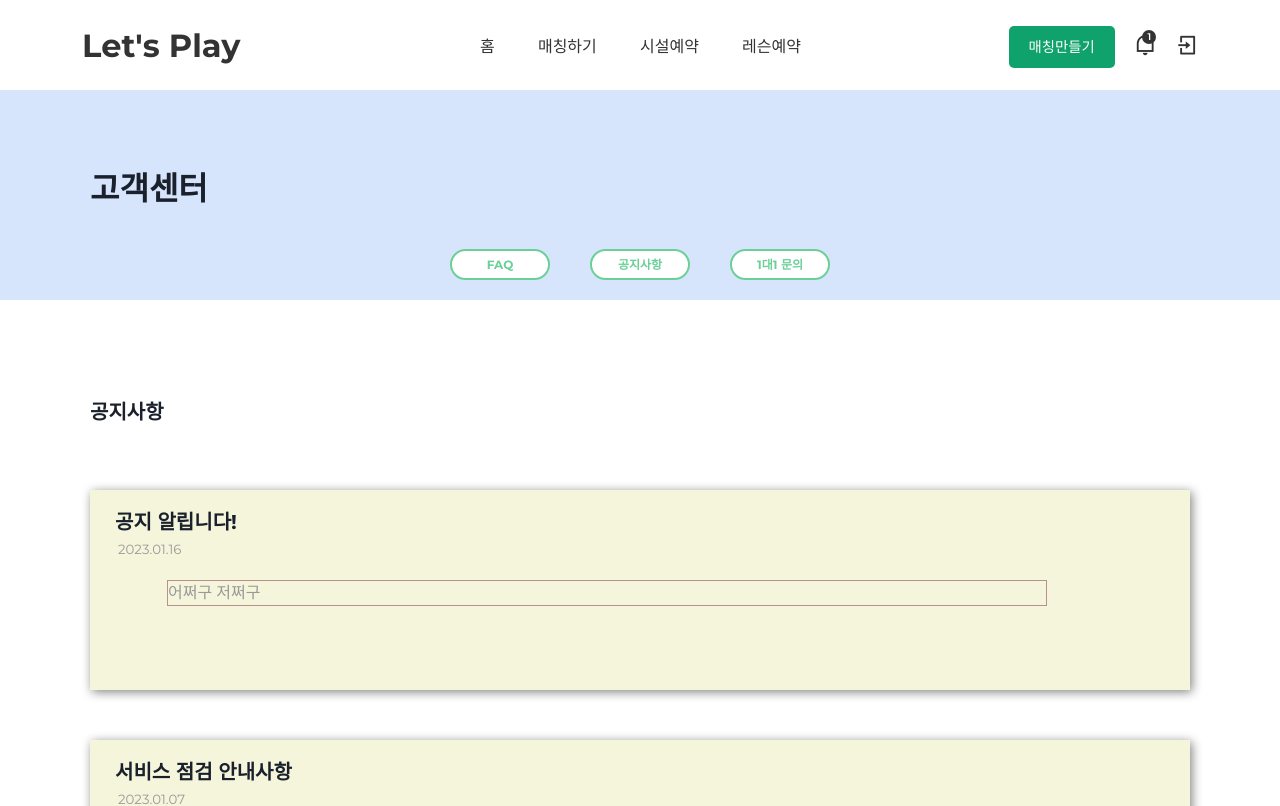
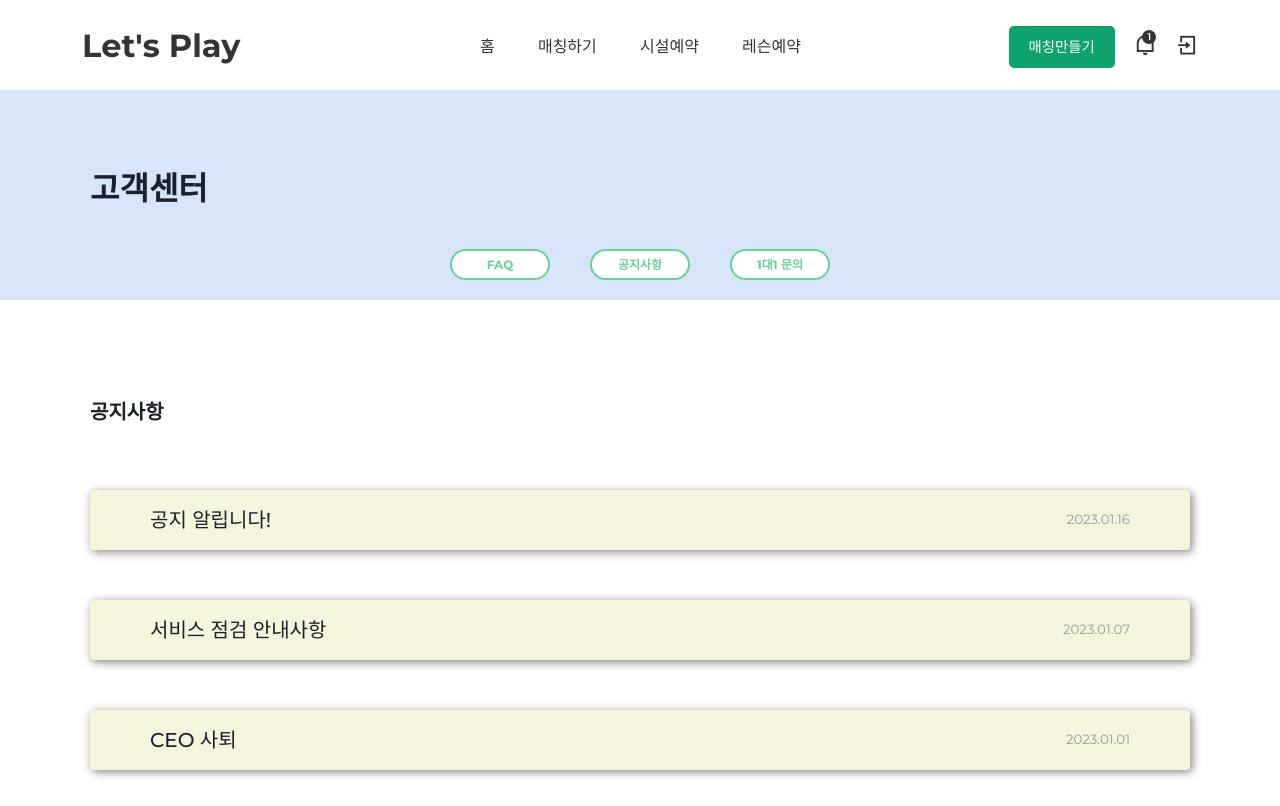
Before and after one commit to MultiFront/Front_End, a React (Create React App) app: page /notice in a window 1280 px wide. Shown: the top 806 px of the page. Built offline with nearby package versions, Linux system fonts and the light colour scheme.

Commit message:
during nait

```diff
--- a/src/components/Header/Header.jsx
+++ b/src/components/Header/Header.jsx
@@ -82,7 +82,7 @@ const Header = () => {
                 <div className="nav__icons">
 
                   <motion.span whileTap= {{ scale: 1.2 }}>
-                    <Link to=''><span className='btn01'>매칭만들기</span></Link>
+                    <Link to='registration'><span className='btn01'>매칭만들기</span></Link>
                   </motion.span>
                   <motion.div whileTap= {{ scale: 1.2 }} className='alarm' onClick={ToggleAlarmAction}>
                     <span  className="fav__icon">
--- a/src/components/UI/NoticeMain.jsx
+++ b/src/components/UI/NoticeMain.jsx
@@ -1,13 +1,17 @@
 import React from 'react';
+import { Link } from 'react-router-dom';
 // import '../styles/notice.css';
 
 function NoticeMain(props) {
   return (
+    <Link to='/askboard'>
     <div className='notice'>
+      <div>
       <h5>{props.title}</h5>
       <p className='noticeDate'>{props.date}</p>
-      <p>{props.content}</p>
+      </div>
     </div>
+    </Link>
   );
 }
 
--- a/src/components/UI/PersonalMain.jsx
+++ b/src/components/UI/PersonalMain.jsx
@@ -1,12 +1,11 @@
 import React from 'react'
 import SmallBtn from './SmallBtn'
 import { Link } from 'react-router-dom'
-// import '../MyReact/Front_End/src/styles/Personal.css'
 
 function PersonalMain(props) {
   return (
+    <Link to='/privateask'>
     <div className='Bundle'>
-    <Link to='/askboard'>
       <span className='titleSection'>
       <span className='FirstSection'>
       <SmallBtn color={props.color} text={props.text}/>
@@ -18,8 +17,8 @@ function PersonalMain(props) {
         <span>{props.date}</span>
         </span>
       </span>
-      </Link>
     </div>
+    </Link>
   )
 }
 
--- /dev/null
+++ b/src/components/UI/PrivateAsk.jsx
@@ -0,0 +1,11 @@
+import React from 'react'
+
+function PrivateAsk() {
+  return (
+    <div>
+      Hello!
+    </div>
+  )
+}
+
+export default PrivateAsk
--- a/src/pages/Notice.jsx
+++ b/src/pages/Notice.jsx
@@ -15,6 +15,10 @@ function Notice() {
           <NoticeMain title='CEO 사퇴' date='2023.01.01' content='어쩌구 저쩌구' />
           <NoticeMain title='이벤트 안내' date='2022.12.31' content='어쩌구 저쩌구' />
           <NoticeMain title='시설 업데이트' date='2014.04.19' content='어쩌구 저쩌구' />
+          <NoticeMain title='CEO 사퇴' date='2023.01.01' content='어쩌구 저쩌구' />
+          <NoticeMain title='CEO 사퇴' date='2023.01.01' content='어쩌구 저쩌구' />
+          <NoticeMain title='CEO 사퇴' date='2023.01.01' content='어쩌구 저쩌구' />
+          <NoticeMain title='CEO 사퇴' date='2023.01.01' content='어쩌구 저쩌구' />
         </div>
       </div>
     </div>
--- /dev/null
+++ b/src/pages/Registration.jsx
@@ -0,0 +1,11 @@
+import React from 'react'
+
+function Registration() {
+  return (
+    <div>
+      Hello World!
+    </div>
+  )
+}
+
+export default Registration
--- a/src/routers/Routers.js
+++ b/src/routers/Routers.js
@@ -17,6 +17,8 @@ import Personal from '../pages/Personal';
 import Mypage from '../pages/mypage';
 import AskBoard from '../components/UI/AskBoard';
 import WriteArticle from '../components/UI/WriteArticle';
+import Registration from '../pages/Registration';
+import PrivateAsk from '../components/UI/PrivateAsk';
 
 const Routers = () => {
 
@@ -40,6 +42,8 @@ const Routers = () => {
     <Route path='mypage' element={<Mypage/>} />
     <Route path='askboard' element={<AskBoard/>}/>
     <Route path='writearticle' element={<WriteArticle/>}/>
+    <Route path='registration' element={<Registration/>}/>
+    <Route path='privateask' element={<PrivateAsk/>}/>
   </Routes>
   );
 
--- a/src/styles/notice.css
+++ b/src/styles/notice.css
@@ -18,13 +18,11 @@
 }
 
 .notice {
-    display: flex;
-    flex-direction: column;
-    align-items: center;
     background-color: beige;
+    border-radius: 4px;
     position: relative;
     top: 90px;
-    height: 200px;
+    height: 60px;
     width: 100%;
     margin-bottom: 50px;
     box-shadow: 2px 2px 10px 0.1px grey;
@@ -37,26 +35,18 @@
     transition: all 300ms linear;
 }
 
-.notice h5, .notice p{
-    position: absolute;
-    top: 20px;
-    left: 25px;
-}
-
 .notice > h5 {
     font-weight: 700;
 }
 
-.NoticeContainer p.noticeDate {
-    top: 50px;
-    left: 28px;
+.NoticeContainer p {
     font-size: smaller;
 }
 
-.notice >p:last-child {
-    border: 1px solid rosybrown;
-    top: 90px;
-    left: 0;
-    width: 80%;
-    left: 7%;
+.notice > div {
+    height: 60px;
+    display: flex;
+    align-items: center;
+    justify-content: space-between;
+    margin: auto 60px;
 }
```
